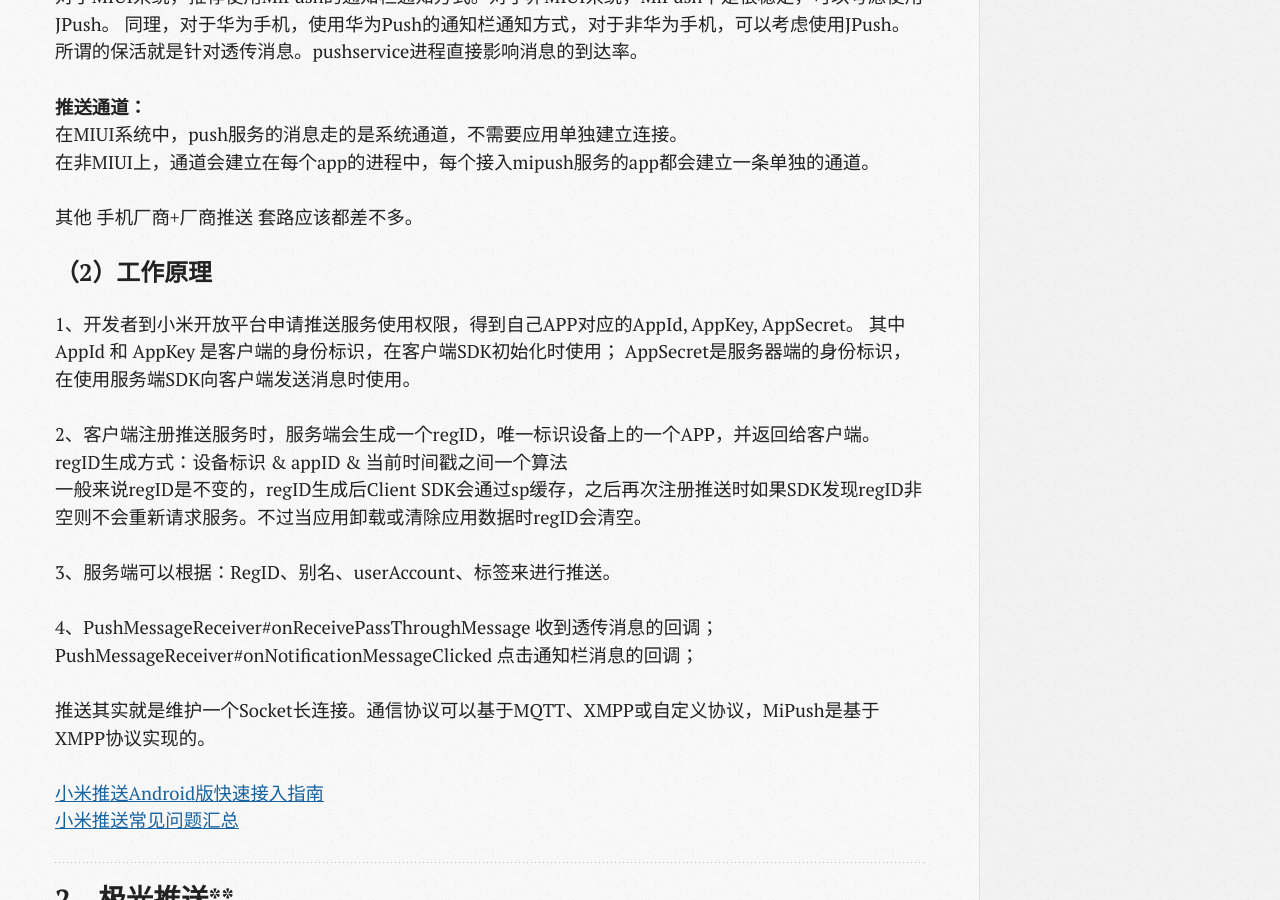
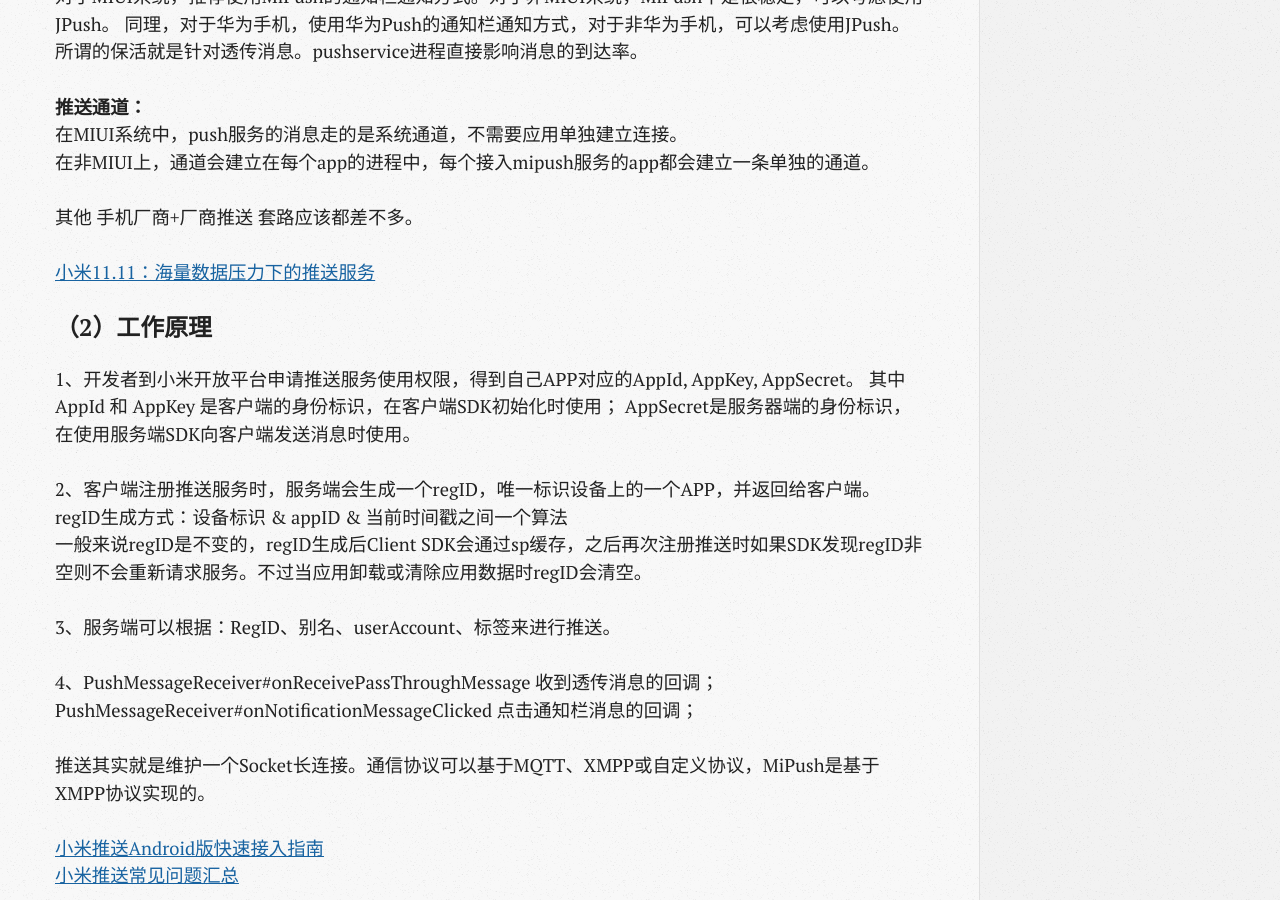
Before and after one commit to wangxinghe/wangxinghe.github.io, a Jekyll site: the page built from _posts/2018-07-28-push.md, in a window 1280 px wide and 900 px high, scrolled down 2106 px. Built offline with Jekyll 4.4.1, drawn with Linux system fonts in a browser that asks for light colours; comment, search, counter and statistics services are not loaded.

Commit message:
[update]

```diff
--- a/_posts/2018-07-28-push.md
+++ b/_posts/2018-07-28-push.md
@@ -62,6 +62,8 @@ APP进程可以是死的，点击通知栏后拉起APP进程。
 在非MIUI上，通道会建立在每个app的进程中，每个接入mipush服务的app都会建立一条单独的通道。
 
 其他 手机厂商+厂商推送 套路应该都差不多。
+
+[小米11.11：海量数据压力下的推送服务](http://www.infoq.com/cn/news/2014/11/xiaomi-1111-pushservice)
 
 ### （2）工作原理
 
```
